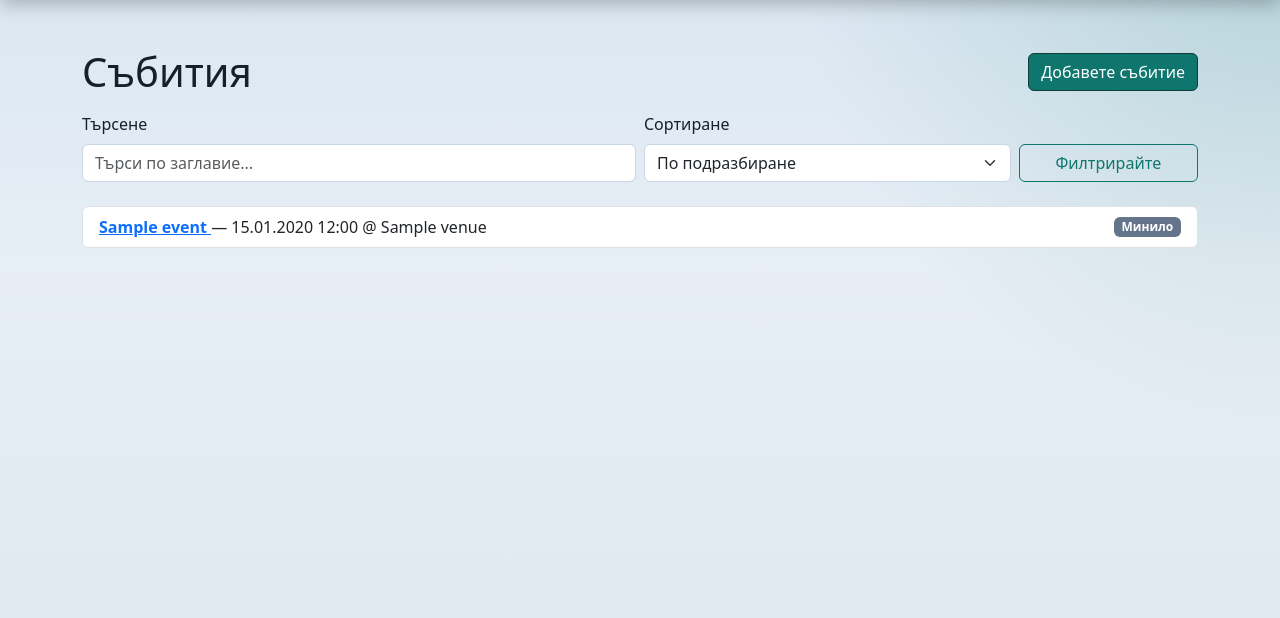
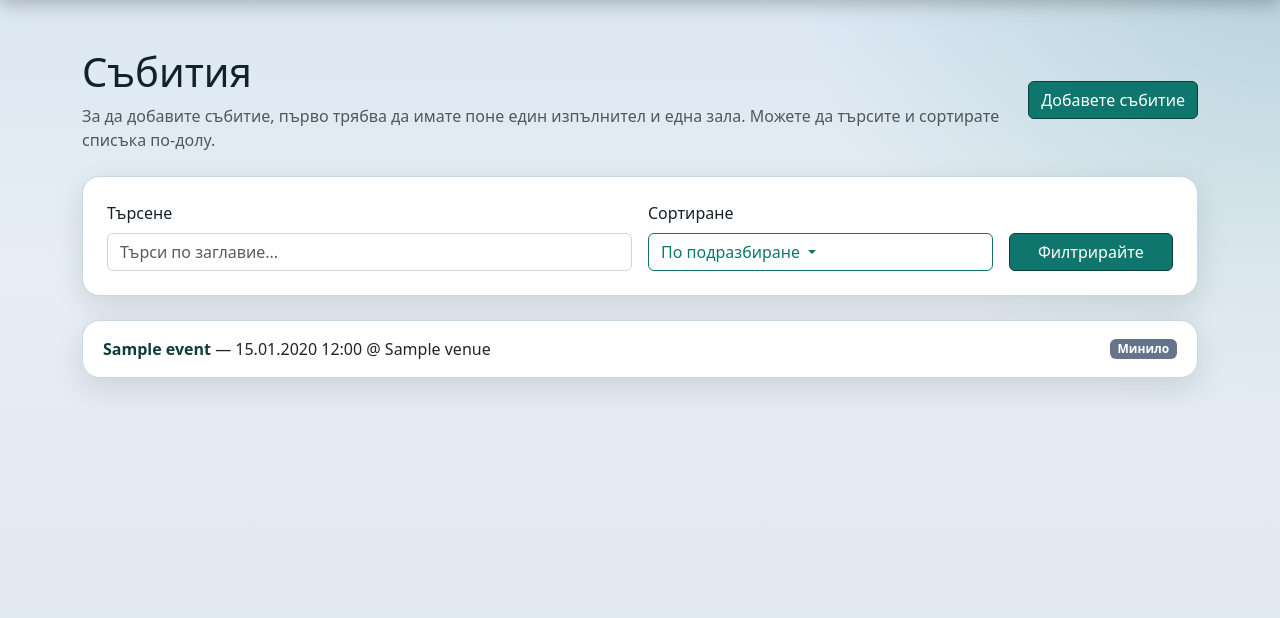
Before and after one commit to MartinBuilds/Django_Basics_Regular_Exam_martinkolew, a Django app: page /events/ in a window 1280 px wide. Shown: the part 58-676 px from the top of the page. Run offline with Django 5.2, Linux system fonts and the light colour scheme; tables that the repository leaves empty hold one stand-in row (values such as "Sample post").

Commit message:
Polish list pages and the event filter dropdown.

```diff
--- a/events/forms.py
+++ b/events/forms.py
@@ -219,21 +219,19 @@ class EventFilterForm(forms.Form):
             }
         ),
     )
+    SORT_CHOICES = (
+        ('', 'По подразбиране'),
+        ('date_asc', 'Най-ранни първо'),
+        ('date_desc', 'Най-късни първо'),
+        ('title', 'Заглавие А-Я'),
+        ('title_desc', 'Заглавие Я-А'),
+    )
+
     sort = forms.ChoiceField(
         required=False,
         label='Сортиране',
-        choices=(
-            ('', 'По подразбиране'),
-            ('date_asc', 'Най-ранни първо'),
-            ('date_desc', 'Най-късни първо'),
-            ('title', 'Заглавие А-Я'),
-            ('title_desc', 'Заглавие Я-А'),
-        ),
-        widget=forms.Select(
-            attrs={
-                'class': 'form-select',
-            }
-        ),
+        choices=SORT_CHOICES,
+        widget=forms.HiddenInput(),
     )
 
     def clean_q(self):
--- a/templates/events/event_list.html
+++ b/templates/events/event_list.html
@@ -3,32 +3,94 @@
 {% block title %}Събития | LocalStage{% endblock %}
 
 {% block content %}
-<div class="d-flex justify-content-between align-items-center mb-3">
-    <h1 class="mb-0">Събития</h1>
-    <a href="{% url 'event-create' %}" class="btn btn-primary">Добавете събитие</a>
+<div class="d-flex justify-content-between align-items-center gap-3 mb-4">
+    <div>
+        <h1 class="mb-2">Събития</h1>
+        <p class="text-muted mb-0">
+            За да добавите събитие, първо трябва да имате поне един изпълнител и една зала.
+            Можете да търсите и сортирате списъка по-долу.
+        </p>
+    </div>
+    <a href="{% url 'event-create' %}" class="btn btn-primary flex-shrink-0">Добавете събитие</a>
 </div>
 
-<form method="get" class="row g-2 mb-4">
+<div class="content-card mb-4">
+    <form method="get" class="row g-3" id="event-filter-form">
+        {{ filter_form.sort.as_hidden }}
         <div class="col-md-6">
             <label for="{{ filter_form.q.id_for_label }}" class="form-label">{{ filter_form.q.label }}</label>
             {{ filter_form.q }}
         </div>
         <div class="col-md-4">
-        <label for="{{ filter_form.sort.id_for_label }}" class="form-label">{{ filter_form.sort.label }}</label>
-        {{ filter_form.sort }}
+            <label class="form-label" id="sortLabel">{{ filter_form.sort.label }}</label>
+            <div class="dropdown">
+                <button
+                    class="btn btn-outline-primary dropdown-toggle w-100 text-start"
+                    type="button"
+                    id="sortDropdown"
+                    data-bs-toggle="dropdown"
+                    aria-expanded="false"
+                    aria-labelledby="sortLabel"
+                >
+                    {% for value, label in filter_form.fields.sort.choices %}
+                        {% if filter_form.sort.value|default_if_none:'' == value %}{{ label }}{% endif %}
+                    {% endfor %}
+                </button>
+                <ul class="dropdown-menu w-100" aria-labelledby="sortDropdown">
+                    {% for value, label in filter_form.fields.sort.choices %}
+                        <li>
+                            <button
+                                type="button"
+                                class="dropdown-item sort-option{% if filter_form.sort.value|default_if_none:'' == value %} active{% endif %}"
+                                data-sort-value="{{ value }}"
+                            >
+                                {{ label }}
+                            </button>
+                        </li>
+                    {% endfor %}
+                </ul>
+            </div>
         </div>
         <div class="col-md-2 d-flex align-items-end">
-        <button type="submit" class="btn btn-outline-primary w-100">Филтрирайте</button>
+            <button type="submit" class="btn btn-primary w-100">Филтрирайте</button>
         </div>
     </form>
+</div>
+
+<script>
+    (function () {
+        var form = document.getElementById('event-filter-form');
+        if (!form) {
+            return;
+        }
+        var sortInput = form.querySelector('input[name="sort"]');
+        var sortButton = document.getElementById('sortDropdown');
+        form.querySelectorAll('.sort-option').forEach(function (option) {
+            option.addEventListener('click', function () {
+                if (sortInput) {
+                    sortInput.value = option.getAttribute('data-sort-value');
+                }
+                sortButton.textContent = option.textContent.trim();
+                form.querySelectorAll('.sort-option').forEach(function (item) {
+                    item.classList.remove('active');
+                });
+                option.classList.add('active');
+            });
+        });
+    })();
+</script>
 
 {% if events %}
-    <ul class="list-group">
+    <div class="list-panel">
+        <ul class="list-group list-group-flush">
             {% for event in events %}
                 {% include 'partials/event_item.html' %}
             {% endfor %}
         </ul>
+    </div>
 {% else %}
-    <p class="text-muted">Няма добавени събития.</p>
+    <div class="content-card">
+        <p class="text-muted mb-0">Няма добавени събития.</p>
+    </div>
 {% endif %}
 {% endblock %}
```
Also changed, not shown: templates/performers/performer_list.html (+14 -5 lines), templates/venues/venue_list.html (+14 -5 lines). Lines whose indentation alone changed are shown as unchanged.
